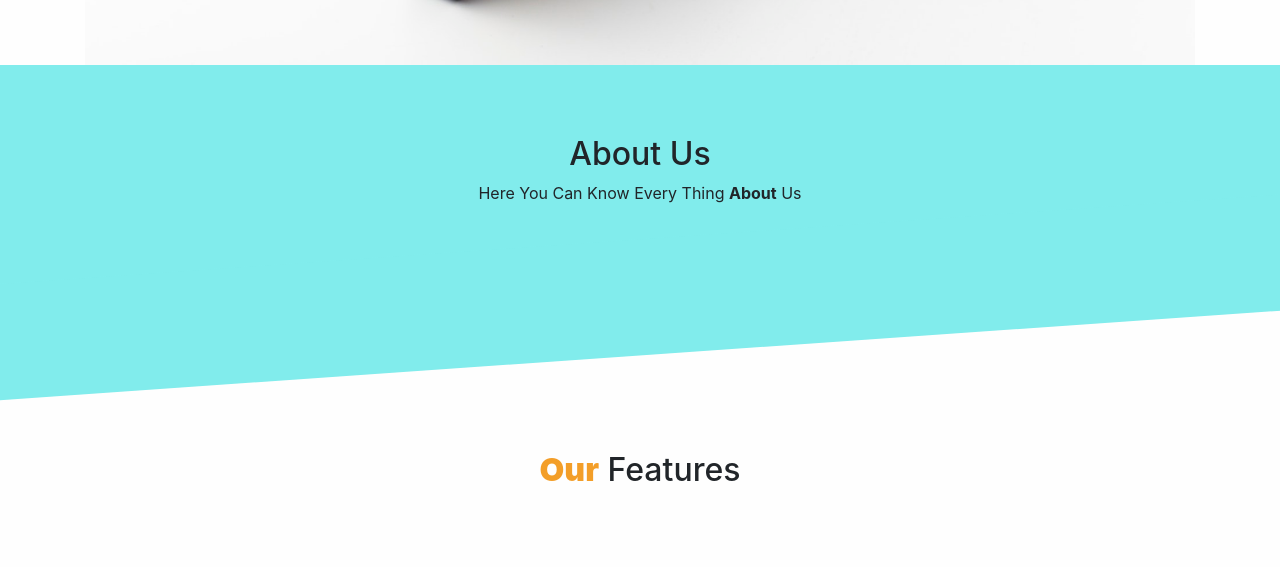
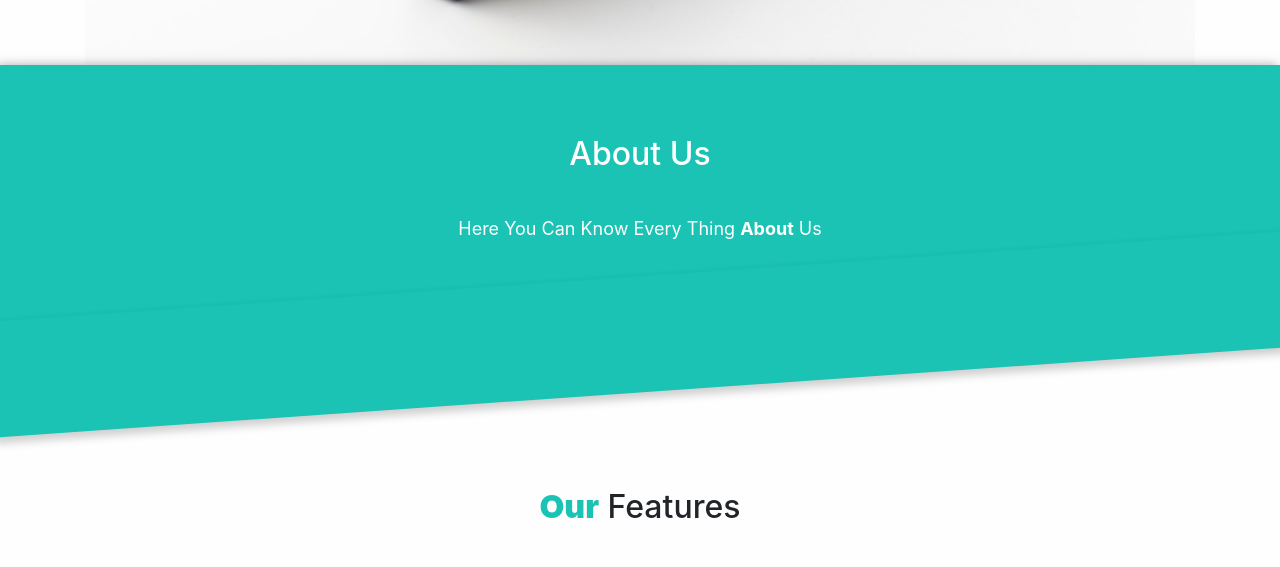
Before and after one commit to FlapJack-Eva/BootStrap3-Template1, a plain HTML site: page index.html in a window 1280 px wide. Shown: the part 735-1302 px from the top of the page. Drawn offline with nearby package versions, Linux system fonts and the light colour scheme.

Commit message:
Color Change

```diff
--- a/css/custom.css
+++ b/css/custom.css
@@ -10,7 +10,13 @@ body {
 .nav-link {padding: 10px 22px !important;}
 
 /*About*/
-section.about {background-color: #81ecec;padding: 70px; position: relative;}
+section.about {
+	color: white;
+	background-color: #1ac3b4;
+	padding: 70px;
+	position: relative;
+	box-shadow: -3px -1px 8px 0 rgba(0, 0, 0, 0.2), 0 6px 20px 0 rgba(0, 0, 0, 0.19);
+}
 
 section.about::after {
     content: '';
@@ -21,6 +27,12 @@ section.about::after {
     transform: rotate(-4deg);
     width: 110%;
     background-color: inherit;
+    box-shadow: inset 0 0 0px 0px rgba(0, 0, 0, 0.2), 5px 5px 8px 1px rgba(0, 0, 0, 0.19);
+}
+
+section.about p {
+	    margin-top: 42px;
+	    font-size: 18px;
 }
 
 /*features*/
@@ -38,7 +50,7 @@ section.about::after {
 }
 
 .features  h2 span {
-    color: #f39e28;
+    color: #1ac3b4;
     font-weight: 900;
 }
 
--- a/index.html
+++ b/index.html
@@ -124,6 +124,13 @@
       </div>
     </div>
 
+    <!-- Section Testimonial -->
+    <section class="Testimonial">
+      <div class="container">
+
+      </div>
+    </section>
+
     <!-- jQuery first, then Popper.js, then Bootstrap JS -->
     <script src="https://code.jquery.com/jquery-3.3.1.slim.min.js" integrity="sha384-q8i/X+965DzO0rT7abK41JStQIAqVgRVzpbzo5smXKp4YfRvH+8abtTE1Pi6jizo" crossorigin="anonymous"></script>
     <script src="https://cdnjs.cloudflare.com/ajax/libs/popper.js/1.14.3/umd/popper.min.js" integrity="sha384-ZMP7rVo3mIykV+2+9J3UJ46jBk0WLaUAdn689aCwoqbBJiSnjAK/l8WvCWPIPm49" crossorigin="anonymous"></script>
```
